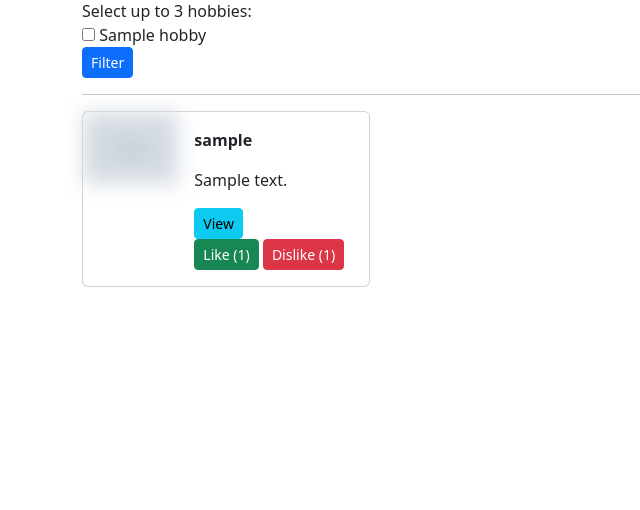
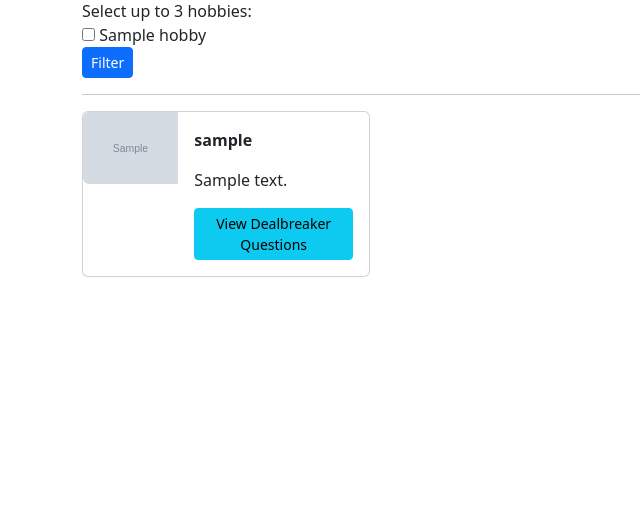
Before and after one commit to Loudotcom/love.exe, a Django app: template matching_project/templates/match/matching_list.html in a window 1280 px wide. Shown: the part 95-605 px from the top of the page, without its empty margins (0-640 px from the left). Run offline with Django 5.2, Linux system fonts and the light colour scheme; the template is opened without the code that fills it: most values are stand-ins (such as "Sample title", 1, 10 or a date in 2020); grey boxes marked "Sample" are stand-in pictures; style sheets or scripts are compiled from the project's sources.

Commit message:
add like and dislike to profile on the modal

```diff
--- a/matching_project/templates/match/matching_list.html
+++ b/matching_project/templates/match/matching_list.html
@@ -23,9 +23,9 @@
         <div class="row g-0">
             <div class="col-md-4">
                 {% if profile.profile_picture %}
-                <img src="{{ profile.profile_picture.url }}" class="blurred-image img-fluid rounded-start" alt="Profile Picture">
+                <img src="{{ profile.profile_picture.url }}" class="img-fluid rounded-start" alt="Profile Picture">
                 {% else %}
-                <img src="/static/default-profile.png" class="blurred-image rounded-start" alt="Default Profile Picture">
+                <img src="/static/default-profile.png" class="img-fluid rounded-start" alt="Default Profile Picture">
                 {% endif %}
             </div>
             <div class="col-md-8">
@@ -33,12 +33,8 @@
                     <p><strong>{{ profile.user.username }}</strong></p>
                     <p class="card-text">{{ profile.bio|truncatewords:10 }}</p>
                     <button type="button" class="btn btn-info btn-sm" data-bs-toggle="modal" data-bs-target="#exampleModal-{{ profile.id }}">
-                        View
+                        View Dealbreaker Questions
                     </button>
-                    <div id="like-dislike-container-{{ profile.id }}" data-content-type-id="{{ content_type.id }}" data-object-id="{{ profile.id }}">
-                        <button class="like-button btn btn-success btn-sm" data-vote="like">Like (<span id="like-count-{{ profile.id }}">{{ profile.total_likes }}</span>)</button>
-                        <button class="dislike-button btn btn-danger btn-sm" data-vote="dislike">Dislike (<span id="dislike-count-{{ profile.id }}">{{ profile.total_dislikes }}</span>)</button>
-                    </div>
                 </div>
             </div>
         </div>
@@ -72,6 +68,11 @@
                     <div id="error-message-{{ profile.id }}" class="alert alert-danger" style="display:none;">Sorry, this match is not for you.</div>
                     <button type="submit" class="btn btn-primary btn-sm" id="submit-button-{{ profile.id }}">Submit Answers</button>
                 </form>
+
+                <div id="like-dislike-container-{{ profile.id }}" style="display:none;">
+                    <button class="like-button btn btn-success btn-sm" data-vote="like">Like (<span id="like-count-{{ profile.id }}">0</span>)</button>
+                    <button class="dislike-button btn btn-danger btn-sm" data-vote="dislike">Dislike (<span id="dislike-count-{{ profile.id }}">0</span>)</button>
+                </div>
             </div>
         </div>
     </div>
@@ -81,51 +82,10 @@
     <p>No matches found. Try different hobbies.</p>
 {% endfor %}
 
-
-<style>
-    .blurred-image { filter: blur(10px); }
-</style>
-
-
+<script src="https://cdn.jsdelivr.net/npm/@popperjs/core@2.11.6/dist/umd/popper.min.js"></script>
+<script src="https://cdn.jsdelivr.net/npm/bootstrap@5.2.3/dist/js/bootstrap.min.js"></script>
 
 <script>
-    const containers = document.querySelectorAll('[id^="like-dislike-container-"]');
-
-    containers.forEach(container => {
-        const likeButton = container.querySelector('.like-button');
-        const dislikeButton = container.querySelector('.dislike-button');
-        const likeCount = container.querySelector('#like-count-' + container.dataset.objectId);
-        const dislikeCount = container.querySelector('#dislike-count-' + container.dataset.objectId);
-
-        const contentTypeId = container.dataset.contentTypeId;
-        const objectId = container.dataset.objectId;
-
-        container.addEventListener('click', function(event) {
-            if (event.target.classList.contains('like-button') || event.target.classList.contains('dislike-button')) {
-                const vote = event.target.dataset.vote;
-
-                fetch('like_dislike/', {
-                    method: 'POST',
-                    headers: {
-                        'Content-Type': 'application/x-www-form-urlencoded',
-                        'X-CSRFToken': document.querySelector('[name=csrfmiddlewaretoken]').value
-                    },
-                    body: `content_type_id=${contentTypeId}&object_id=${objectId}&vote=${vote}`
-                })
-                .then(response => response.json())
-                .then(data => {
-                    if (likeCount && dislikeCount) {
-                        likeCount.textContent = data.likes;
-                        dislikeCount.textContent = data.dislikes;
-                    } else {
-                        console.error('Error: Like/Dislike count elements not found');
-                    }
-                })
-                .catch(err => console.error('Error in fetch request:', err));
-            }
-        });
-    });
-
     document.querySelectorAll('[id^="dealbreaker-form-"]').forEach(form => {
         form.addEventListener('submit', function(event) {
             event.preventDefault();
@@ -135,6 +95,7 @@
             const modalContent = document.getElementById(`modal-content-${profileId}`);
             const errorMessage = document.getElementById(`error-message-${profileId}`);
             const submitButton = form.querySelector(`#submit-button-${profileId}`);
+            const likeDislikeContainer = document.getElementById(`like-dislike-container-${profileId}`);
             const inputs = form.querySelectorAll('input[type="radio"], button');
 
             fetch(form.action, {
@@ -150,6 +111,11 @@
                     modalContent.innerHTML = data.html;
                     errorMessage.style.display = 'none';
 
+                    document.getElementById(`like-count-${profileId}`).textContent = data.like_count;
+                    document.getElementById(`dislike-count-${profileId}`).textContent = data.dislike_count;
+
+                    likeDislikeContainer.style.display = 'block';
+
                     inputs.forEach(input => input.disabled = true);
                 } else {
                     errorMessage.textContent = data.message;
@@ -161,6 +127,36 @@
             .catch(err => console.error('Error submitting answers:', err));
         });
     });
+    document.querySelectorAll('.like-button, .dislike-button').forEach(button => {
+        button.addEventListener('click', function(event) {
+            const profileId = this.closest('.modal').id.split('-')[1];
+            const vote = this.dataset.vote;
+
+            const formData = new FormData();
+            formData.append('content_type_id', '{{ content_type.id }}');
+            formData.append('object_id', profileId);
+            formData.append('vote', vote);
+
+            fetch("{% url 'like_dislike' %}", {
+                method: 'POST',
+                body: formData,
+                headers: {
+                    'X-CSRFToken': document.querySelector('[name=csrfmiddlewaretoken]').value
+                }
+            })
+            .then(response => response.json())
+            .then(data => {
+                if (data.status === 'success') {
+                    document.getElementById(`like-count-${profileId}`).textContent = data.likes;
+                    document.getElementById(`dislike-count-${profileId}`).textContent = data.dislikes;
+                } else {
+                    console.error('Error updating like/dislike:', data.message);
+                }
+            })
+            .catch(err => console.error('Error sending like/dislike request:', err));
+        });
+    });
 </script>
 
+
 {% endblock %}
```
Also changed, not shown: matching_project/matching/views.py (+9 -1 lines).
